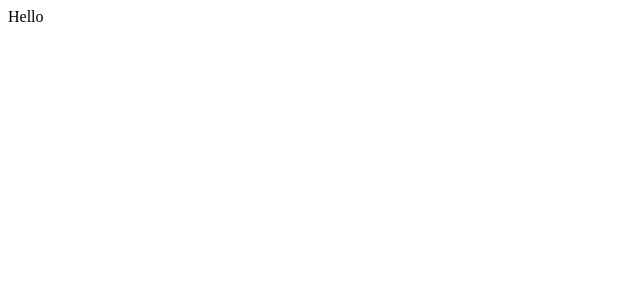
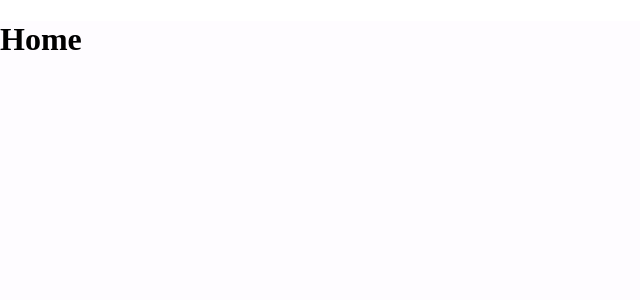
Before and after one commit to nerdxio/twitter-clone, a React (Create React App) app in the folder frontend/: page / in a window 1280 px wide. Shown: the top 300 px of the page, without its empty margins (0-640 px from the left). Built offline with nearby package versions, Linux system fonts and the light colour scheme.

Commit message:
added init react package structure and home page tsx and css

```diff
--- a/frontend/src/App.tsx
+++ b/frontend/src/App.tsx
@@ -1,7 +1,9 @@
 import React from 'react'
+import './assets/Global.css'
+import { Home } from './pages/Home'
 
 export const App = () => {
   return (
-    <div>Hello</div>
+    <Home></Home>
   )
 }
--- /dev/null
+++ b/frontend/src/assets/Global.css
@@ -0,0 +1,36 @@
+
+
+* {
+    box-sizing: border-box;
+}
+
+html, body, #root {
+    margin: 0;
+    padding: 0%;
+    height: 100%;
+    width: 100%;
+}
+
+.bg-color{
+    background-color: #FEFCFF;
+}
+
+.bg-blue{
+   background-color: #1d9bf0;
+}
+.color-blue{
+    color: #1d9bf0;;
+}
+.bg-red{
+    background-color: red;
+}
+.color-red{
+    color: red;
+}
+
+.bg-gray{
+    background-color: #536471;
+}
+.color-gray{
+    color: #536471;
+}
--- a/frontend/src/index.tsx
+++ b/frontend/src/index.tsx
@@ -2,6 +2,8 @@ import React from 'react';
 import ReactDOM from 'react-dom/client';
 
 import { App } from './App';
+import './assets/Global.css'
+
 
 const root =  ReactDOM.createRoot(
     document.getElementById("root") as HTMLElement
--- /dev/null
+++ b/frontend/src/pages/Home.css
@@ -0,0 +1,4 @@
+.home-container {
+  width: 100%;
+  height: 100%;
+}
--- /dev/null
+++ b/frontend/src/pages/Home.tsx
@@ -0,0 +1,11 @@
+import React from 'react';
+import './Home.css';
+import '../assets/Global.css';
+
+export const Home:React.FC = () => {
+  return (
+    <div className='home-container bg-color'>
+        <h1>Home</h1>
+    </div>
+  )
+}
```
Also changed, not shown: frontend/src/assets/Twitter_icon-icons.com_66803.svg (added).
